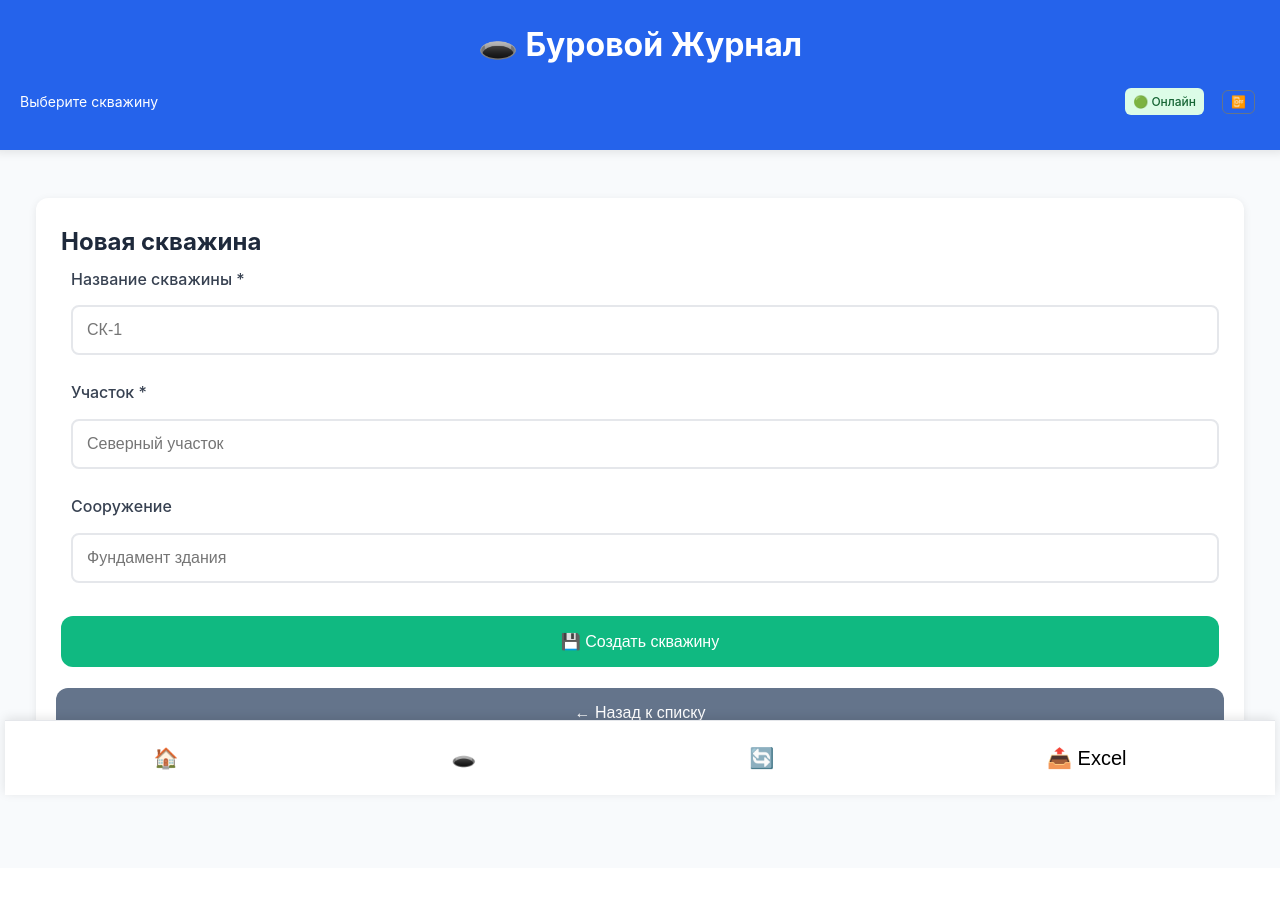
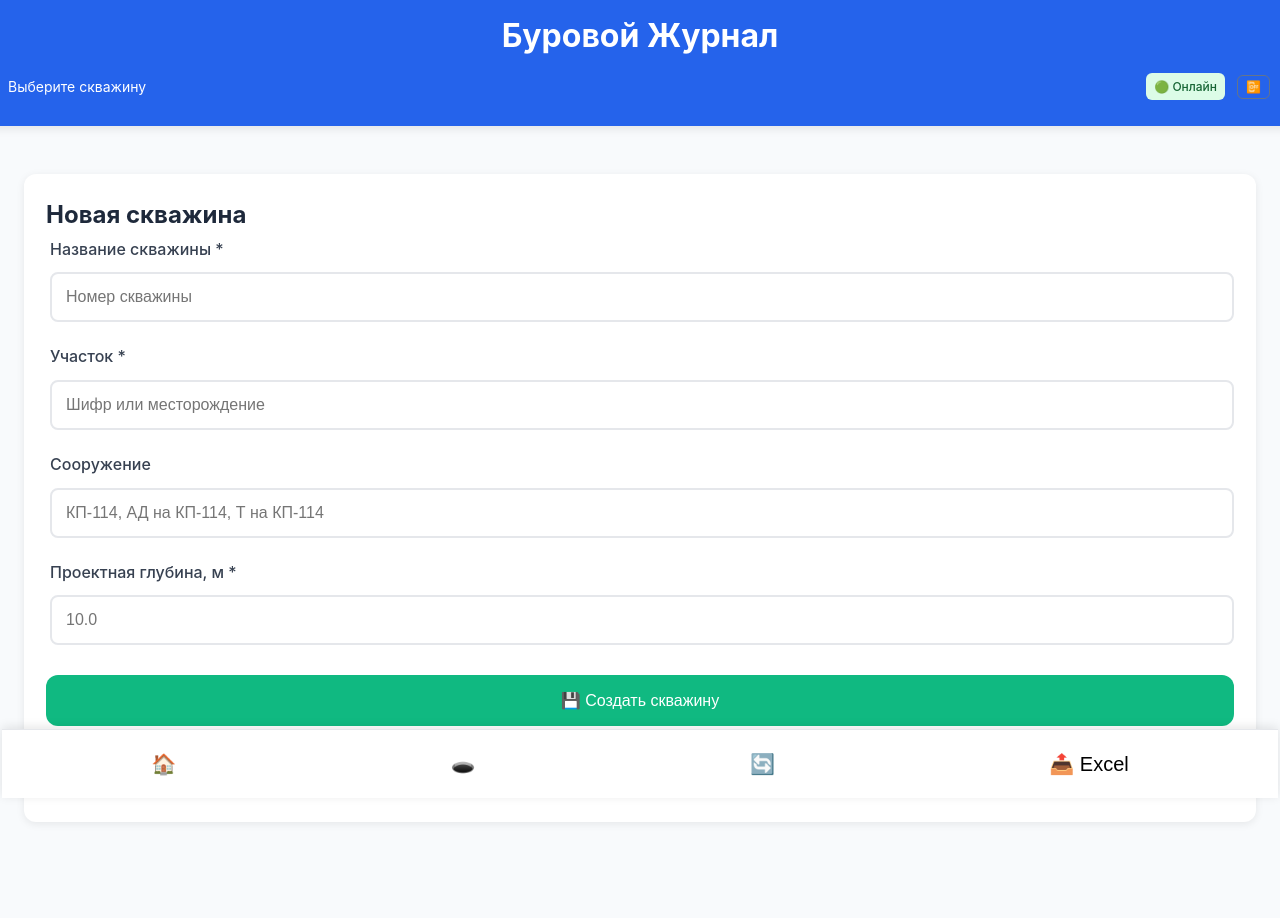
Before and after one commit to UMAtaullin/drill-log, a Django app: page / in a window 1280 px wide, after a click on "➕ Создать новую скважину". Before the commit the page ends 797 px from the top, so only its background shows below. Run offline with Django 5.2, Linux system fonts and the light colour scheme; data that the repository does not hold is empty; some libraries are stand-ins or nearby versions.

Commit message:
feat: planned depth

```diff
--- a/backend/drilling_log/templates/index.html
+++ b/backend/drilling_log/templates/index.html
@@ -1,14 +1,14 @@
 <!DOCTYPE html>
 <html lang="ru">
   <head>
-    <meta charset="UTF-8">
-    <meta name="viewport" content="width=device-width, initial-scale=1.0">
+    <meta charset="UTF-8" />
+    <meta name="viewport" content="width=device-width, initial-scale=1.0" />
     <title>Буровой Журнал</title>
-    <meta name="theme-color" content="#2563eb">
-    <link rel="manifest" href="/static/manifest.json">
+    <meta name="theme-color" content="#2563eb" />
+    <link rel="manifest" href="/static/manifest.json" />
     <style>
       * {
-            margin: 5px;
+        margin: 2px;
         padding: 0;
         box-sizing: border-box;
       }
@@ -32,7 +32,7 @@
         padding: 20px 16px;
         text-align: center;
         margin: -16px -16px 20px -16px;
-            box-shadow: 0 2px 10px rgba(0,0,0,0.1);
+        box-shadow: 0 2px 10px rgba(0, 0, 0, 0.1);
       }
 
       .status-bar {
@@ -74,7 +74,7 @@
         background: white;
         padding: 20px;
         border-radius: 12px;
-            box-shadow: 0 2px 8px rgba(0,0,0,0.08);
+        box-shadow: 0 2px 8px rgba(0, 0, 0, 0.08);
         margin: 12px 0;
       }
 
@@ -89,7 +89,9 @@
         color: #374151;
       }
 
-        input, select, textarea {
+      input,
+      select,
+      textarea {
         width: 100%;
         padding: 14px;
         border: 2px solid #e5e7eb;
@@ -98,7 +100,9 @@
         transition: border-color 0.2s;
       }
 
-        input:focus, select:focus, textarea:focus {
+      input:focus,
+      select:focus,
+      textarea:focus {
         outline: none;
         border-color: #2563eb;
       }
@@ -112,7 +116,7 @@
         bottom: 0;
         left: 0;
         right: 0;
-            box-shadow: 0 -2px 10px rgba(0,0,0,0.1);
+        box-shadow: 0 -2px 10px rgba(0, 0, 0, 0.1);
         border-top: 1px solid #e5e7eb;
       }
 
@@ -149,7 +153,7 @@
         padding: 16px;
         border-radius: 12px;
         border-left: 4px solid #2563eb;
-            box-shadow: 0 2px 6px rgba(0,0,0,0.05);
+        box-shadow: 0 2px 6px rgba(0, 0, 0, 0.05);
       }
 
       .well-card h3 {
@@ -252,11 +256,26 @@
         border-color: #ef4444;
       }
 
-        .prs { background: #dcfce7; color: #166534; }
-        .peat { background: #fef3c7; color: #92400e; }
-        .sand { background: #fef7cd; color: #854d0e; }
-        .loam { background: #e0e7ff; color: #3730a3; }
-        .sandy_loam { background: #fce7f3; color: #be185d; }
+      .prs {
+        background: #dcfce7;
+        color: #166534;
+      }
+      .peat {
+        background: #fef3c7;
+        color: #92400e;
+      }
+      .sand {
+        background: #fef7cd;
+        color: #854d0e;
+      }
+      .loam {
+        background: #e0e7ff;
+        color: #3730a3;
+      }
+      .sandy_loam {
+        background: #fce7f3;
+        color: #be185d;
+      }
 
       .connection-status {
         padding: 4px 8px;
@@ -265,8 +284,14 @@
         font-weight: 500;
       }
 
-        .online { background: #dcfce7; color: #166534; }
-        .offline { background: #fecaca; color: #dc2626; }
+      .online {
+        background: #dcfce7;
+        color: #166534;
+      }
+      .offline {
+        background: #fecaca;
+        color: #dc2626;
+      }
       .nav-btn.export {
         background: #10b981;
         color: white;
@@ -278,12 +303,18 @@
   </head>
   <body>
     <div class="header">
-        <h1>🕳️ Буровой Журнал</h1>
+      <h1>Буровой Журнал</h1>
       <div class="status-bar">
         <span id="current-well-name">Выберите скважину</span>
         <div class="connection-controls">
-                <span id="connection-status" class="connection-status online">🟢 Онлайн</span>
-                <button id="toggle-offline" class="offline-toggle" title="Переключить режим офлайн">
+          <span id="connection-status" class="connection-status online"
+            >🟢 Онлайн</span
+          >
+          <button
+            id="toggle-offline"
+            class="offline-toggle"
+            title="Переключить режим офлайн"
+          >
             📴
           </button>
         </div>
@@ -313,20 +344,43 @@
           <form id="new-well-form">
             <div class="form-group">
               <label>Название скважины *</label>
-                        <input type="text" name="name" required placeholder="СК-1">
+              <input type="text" name="name" required placeholder="Номер скважины" />
             </div>
 
             <div class="form-group">
               <label>Участок *</label>
-                        <input type="text" name="area" required placeholder="Северный участок">
+              <input
+                type="text"
+                name="area"
+                required
+                placeholder="Шифр или месторождение"
+              />
             </div>
 
             <div class="form-group">
               <label>Сооружение</label>
-                        <input type="text" name="structure" placeholder="Фундамент здания">
+              <input
+                type="text"
+                name="structure"
+                placeholder="КП-114, АД на КП-114, Т на КП-114"
+              />
+            </div>
+            <div class="form-group">
+              <label>Проектная глубина, м *</label>
+              <input
+                type="number"
+                step="0.1"
+                name="planned_depth"
+                required
+                placeholder="10.0"
+                min="0.1"
+                max="1000"
+              />
             </div>
 
-                    <button type="submit" class="btn btn-success">💾 Создать скважину</button>
+            <button type="submit" class="btn btn-success">
+              💾 Создать скважину
+            </button>
           </form>
           <button class="btn btn-secondary" onclick="showPage('home-page')">
             ← Назад к списку
@@ -353,23 +407,37 @@
         <div class="card">
           <h3>➕ Добавить новый слой</h3>
           <form id="new-layer-form">
-                    <input type="hidden" name="well_id" id="current-well-id">
+            <input type="hidden" name="well_id" id="current-well-id" />
 
             <div class="form-group">
               <label>Глубина от (м) *</label>
-                        <input type="number" step="0.01" name="depth_from" required placeholder="0.00">
+              <input
+                type="number"
+                step="0.01"
+                name="depth_from"
+                required
+                placeholder="0.00"
+              />
             </div>
 
             <div class="form-group">
               <label>Глубина до (м) *</label>
-                        <input type="number" step="0.01" name="depth_to" required placeholder="1.50">
+              <input
+                type="number"
+                step="0.01"
+                name="depth_to"
+                required
+                placeholder="1.50"
+              />
             </div>
 
             <div class="form-group">
               <label>Тип грунта *</label>
               <select name="lithology" required>
                 <option value="">Выберите литологию</option>
-                            <option value="prs">🟫 ПРС (Поверхностно-растительный слой)</option>
+                <option value="prs">
+                  🟫 ПРС (Поверхностно-растительный слой)
+                </option>
                 <option value="peat">🟤 Торф</option>
                 <option value="sand">🟡 Песок</option>
                 <option value="loam">🔵 Суглинок</option>
@@ -379,13 +447,18 @@
 
             <div class="form-group">
               <label>Описание (цвет, включения, влажность)</label>
-                        <textarea name="description" placeholder="Серый, пластичный, с включениями..."></textarea>
+              <textarea
+                name="description"
+                placeholder="Серый, пластичный, с включениями..."
+              ></textarea>
             </div>
 
-                    <button type="submit" class="btn btn-success">💾 Добавить слой</button>
+            <button type="submit" class="btn btn-success">
+              💾 Добавить слой
+            </button>
           </form>
 
-                <div style="margin-top: 20px;">
+          <div style="margin-top: 20px">
             <button class="btn btn-secondary" onclick="showPage('home-page')">
               ← Назад к списку скважин
             </button>
@@ -403,25 +476,26 @@
     </div>
     <!-- Библиотека для работы с Excel -->
     <script src="https://cdnjs.cloudflare.com/ajax/libs/xlsx/0.18.5/xlsx.full.min.js"></script>
-    <script src="/static/js/app.js?v=12"></script>
+    <script src="/static/js/app.js?v=14"></script>
     <script>
       // Базовые функции навигации
       function showPage(pageId) {
-            document.querySelectorAll('.page').forEach(page => {
-                page.classList.remove('active');
-            });
-            document.getElementById(pageId).classList.add('active');
+        document.querySelectorAll('.page').forEach((page) => {
+          page.classList.remove('active')
+        })
+        document.getElementById(pageId).classList.add('active')
       }
 
       // Регистрируем Service Worker
       if ('serviceWorker' in navigator) {
-            navigator.serviceWorker.register('/static/js/sw.js')
+        navigator.serviceWorker
+          .register('/static/js/sw.js')
           .then(() => console.log('Service Worker зарегистрирован'))
-                .catch(error => console.log('Ошибка Service Worker:', error));
+          .catch((error) => console.log('Ошибка Service Worker:', error))
       }
     </script>
     <!-- Toast уведомления -->
-    <div id="toast" class="toast" style="display: none;"></div>
+    <div id="toast" class="toast" style="display: none"></div>
 
     <style>
       .toast {
@@ -433,30 +507,38 @@
         color: white;
         padding: 12px 20px;
         border-radius: 8px;
-        box-shadow: 0 4px 12px rgba(0,0,0,0.3);
+        box-shadow: 0 4px 12px rgba(0, 0, 0, 0.3);
         z-index: 10000;
         font-size: 14px;
         max-width: 300px;
         text-align: center;
       }
 
-    .toast.success { background: #10b981; }
-    .toast.info { background: #3b82f6; }
-    .toast.warning { background: #f59e0b; }
-    .toast.error { background: #ef4444; }
+      .toast.success {
+        background: #10b981;
+      }
+      .toast.info {
+        background: #3b82f6;
+      }
+      .toast.warning {
+        background: #f59e0b;
+      }
+      .toast.error {
+        background: #ef4444;
+      }
     </style>
 
     <script>
       // Функция для показа toast уведомлений
       function showToast(message, type = 'info', duration = 3000) {
-        const toast = document.getElementById('toast');
-        toast.textContent = message;
-        toast.className = `toast ${type}`;
-        toast.style.display = 'block';
+        const toast = document.getElementById('toast')
+        toast.textContent = message
+        toast.className = `toast ${type}`
+        toast.style.display = 'block'
 
         setTimeout(() => {
-            toast.style.display = 'none';
-        }, duration);
+          toast.style.display = 'none'
+        }, duration)
       }
     </script>
   </body>
--- a/backend/static/js/app.js
+++ b/backend/static/js/app.js
@@ -1,7 +1,7 @@
 class DrillingJournal {
   constructor() {
     this.dbName = 'DrillingJournal';
-    this.dbVersion = 12;
+    this.dbVersion = 14;
     this.apiBase = '/api';
     this.currentWell = null;
     this.syncInProgress = false;
@@ -213,6 +213,7 @@ class DrillingJournal {
       structure: formData.get('structure'),
       planned_depth: parseFloat(formData.get('planned_depth')) || 0
     };
+    console.log('🔍 Создание скважины с проектной глубиной:', wellData.planned_depth);
 
     // ПРОВЕРЯЕМ ОНЛАЙН СТАТУС
     if (navigator.onLine) {
@@ -567,7 +568,7 @@ class DrillingJournal {
             <div class="well-meta">
                 <p>📍 ${well.area}</p>
                 ${well.structure ? `<p>🏗️ ${well.structure}</p>` : ''}
-                ${well.planned_depth ? `<p>📏 ${well.planned_depth} м</p>` : ''}
+                <p>📏 Проектная глубина: ${well.planned_depth} м</p>
                 ${!well.synced ? '<p><small>💾 Локальная версия</small></p>' : ''}
             </div>
             <small>📅 ${new Date(well.created_at || well.localSaveTime).toLocaleDateString('ru-RU')}</small>
@@ -708,7 +709,11 @@ class DrillingJournal {
         const well = await response.json();
 
         document.getElementById('working-well-name').textContent = well.name;
-        document.getElementById('working-well-info').textContent = `${well.area} • ${well.structure || ''}`;
+        document.getElementById('working-well-info').innerHTML = `
+                <p><strong>Участок:</strong> ${well.area}</p>
+                ${well.structure ? `<p><strong>Сооружение:</strong> ${well.structure}</p>` : ''}
+                <p><strong>Проектная глубина:</strong> ${well.planned_depth} м</p>
+            `;
         document.getElementById('current-well-name').textContent = well.name;
         return;
       } catch (error) {
@@ -723,7 +728,11 @@ class DrillingJournal {
 
     if (well) {
       document.getElementById('working-well-name').textContent = well.name;
-      document.getElementById('working-well-info').textContent = `${well.area} • ${well.structure || ''}`;
+      document.getElementById('working-well-info').innerHTML = `
+            <p><strong>Участок:</strong> ${well.area}</p>
+            ${well.structure ? `<p><strong>Сооружение:</strong> ${well.structure}</p>` : ''}
+            <p><strong>Проектная глубина:</strong> ${well.planned_depth} м</p>
+        `;
       document.getElementById('current-well-name').textContent = well.name;
       console.log('✅ Локальная скважина найдена:', well.name);
     } else {
```
Lines whose indentation alone changed are shown as unchanged.
